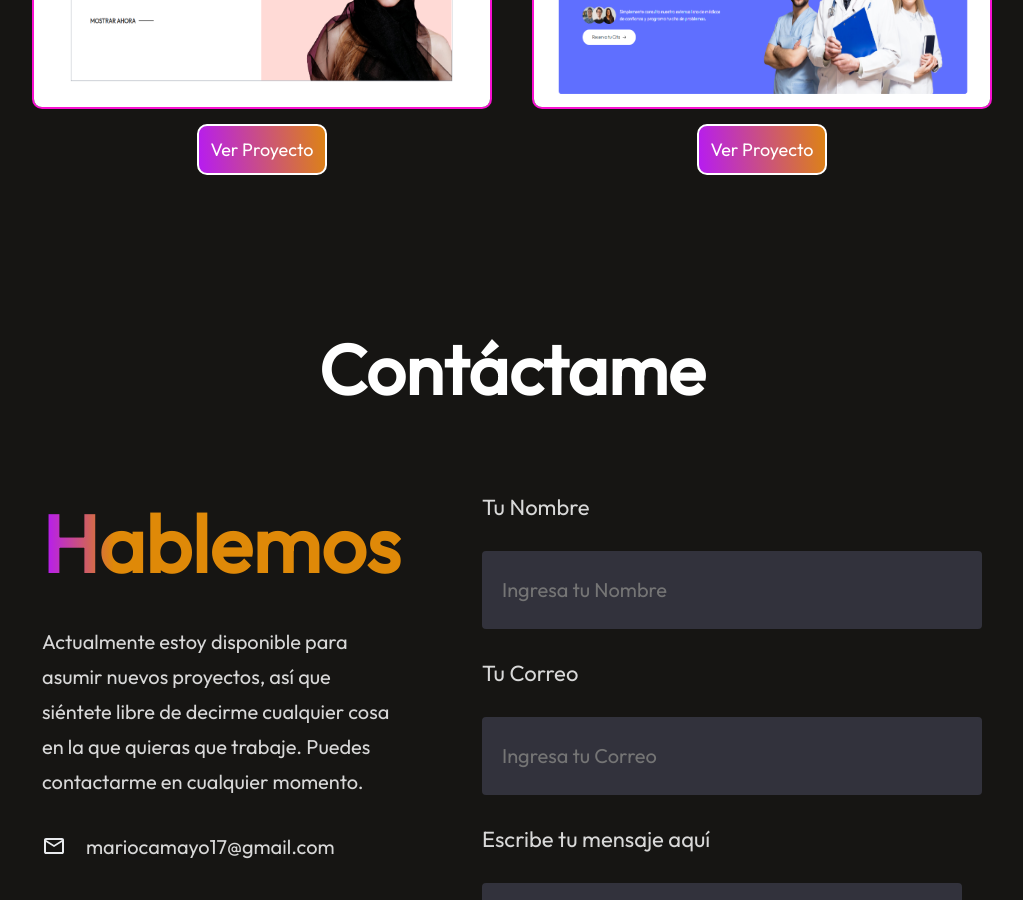
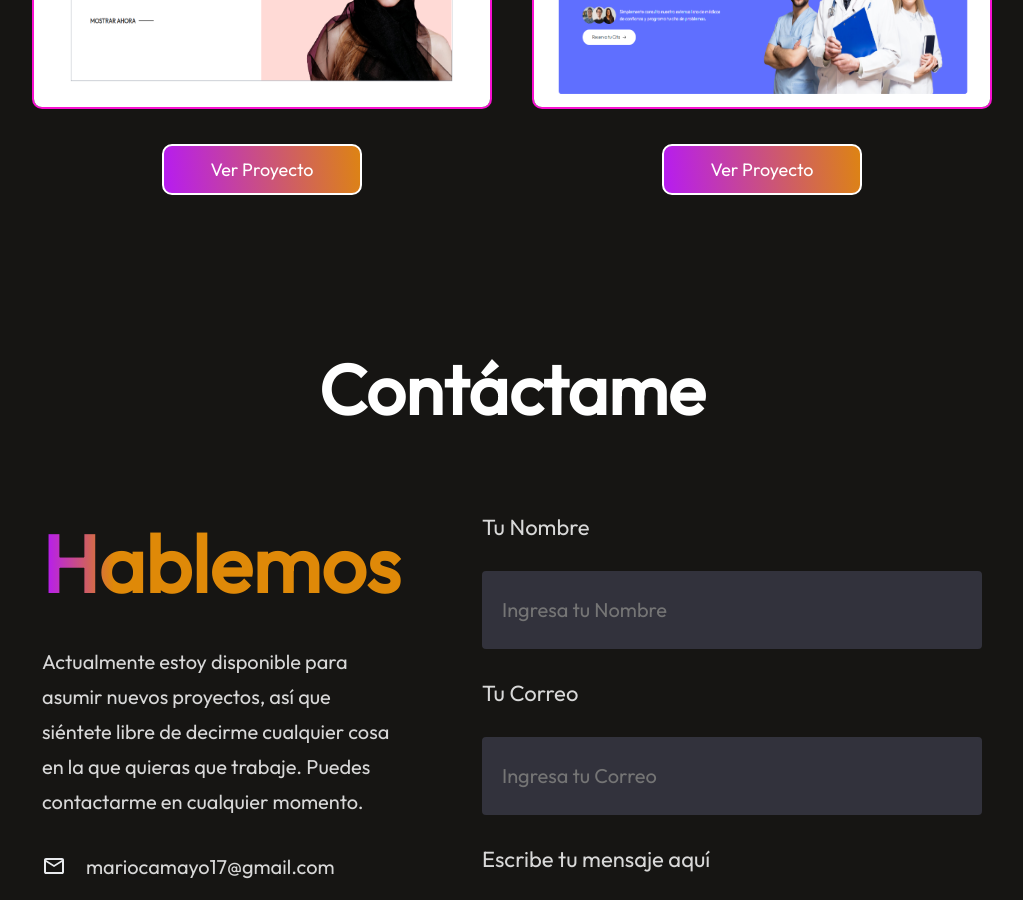
Before and after one commit to MarioCamayo/portfolio, a React (Vite) app: page / in a window 1280 px wide. Shown: the part 3740-4640 px from the top of the page, without its empty margins (128-1151 px from the left). Built offline with nearby package versions, Linux system fonts and the light colour scheme.

Commit message:
se modificó el componente MyWork

```diff
--- a/src/components/MyWork/mywork.css
+++ b/src/components/MyWork/mywork.css
@@ -66,6 +66,10 @@
 
   border-radius: 10px;
   background: linear-gradient(264deg, #DF8908 -5.09%, #B415FF 106.28%);
+  width: 200px;
+  text-align: center;
+  margin-top: 20px;
+
 
 }
 
@@ -183,7 +187,6 @@
 
   .mywork-container{
     margin: 40px 80px;
-
     margin: 0 auto;
 
   }
```
